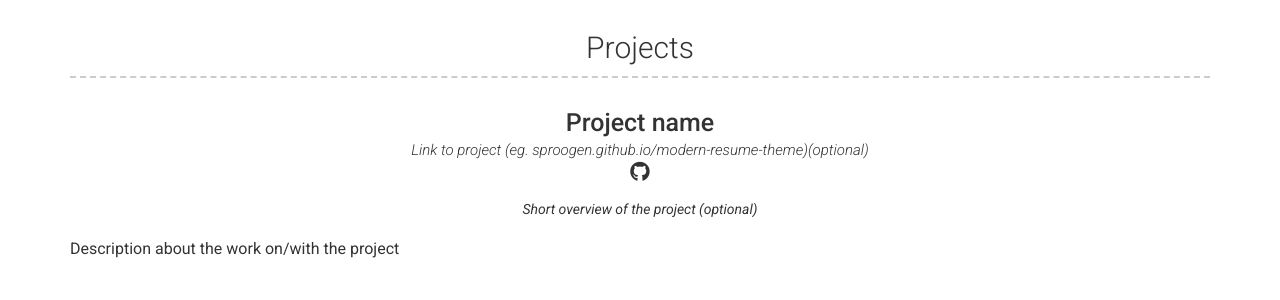
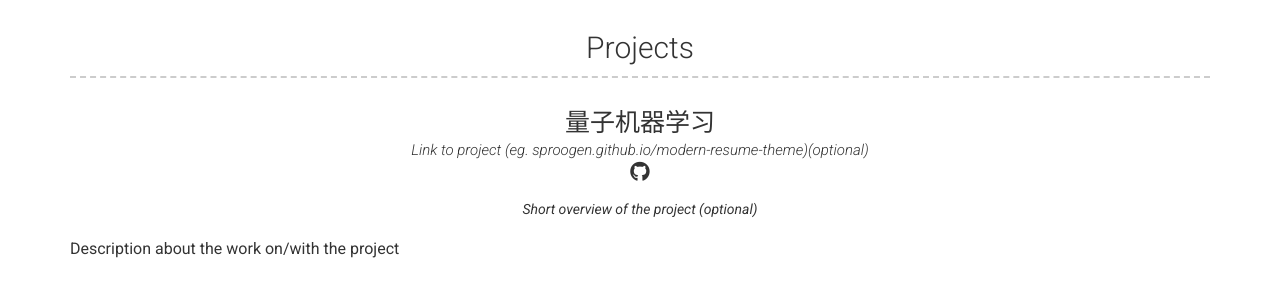
Before and after one commit to XiaoTailong/Shaw, a Jekyll site: the page built from index.md, in a window 1280 px wide. Shown: the part 522-822 px from the top of the page. Built offline with Jekyll 4.4.1, drawn with Linux system fonts in a browser that asks for light colours; nearby versions of some CDN libraries.

Commit message:
Update projects.yml

```diff
--- a/_data/projects.yml
+++ b/_data/projects.yml
@@ -1,6 +1,6 @@
 # Project template
 - layout: top-middle
-  name: Project name
+  name: 量子机器学习
   link: Link to project (eg. sproogen.github.io/modern-resume-theme)(optional)
   github: Github page for project (eg. sproogen/modern-resume-theme)(optional)
   quote: >
```
